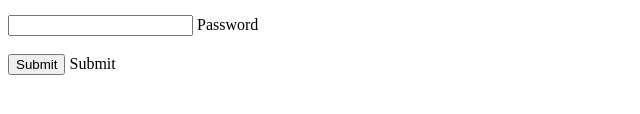
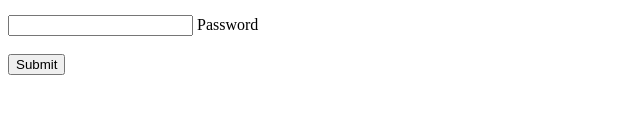
Before and after one commit to acciojob/car-insurance-form-premchand13-gif, a website: page main.html in a window 1280 px wide. Shown: the part 242-356 px from the top of the page, 0-640 px from the left. Drawn offline with Linux system fonts and the light colour scheme.

Commit message:
created a submission

```diff
--- a/main.html
+++ b/main.html
@@ -48,8 +48,9 @@
 <!-- 		<input type="url" id="portfolio" name="portfolio">
 		<label for="portfolio">Portfolio</label>
 		<br><br> -->
-		<input type="submit" id="submit" >
-		<label for="submit">Submit</label>
+<!-- 		<input type="submit" id="submit" > -->
+		<button type="submit" id="submit">Submit</button>
+<!-- 		<label for="submit">Submit</label> -->
 	</form>
     <script type="text/javascript" src="./script.js">
 </script>
```
